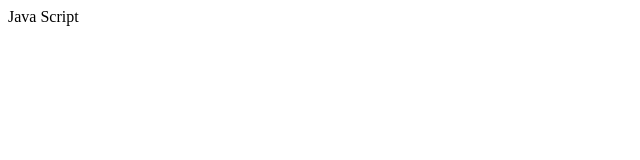
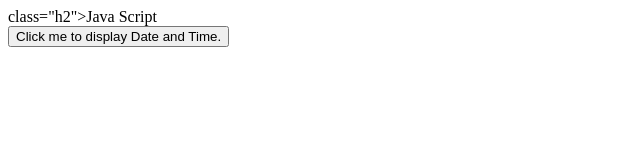
Before and after one commit to juliuscool21/BIT, a plain HTML site: page index.html in a window 1280 px wide. Shown: the whole page, without its empty margins (0-640 px from the left). Drawn offline with Linux system fonts and the light colour scheme.

Commit message:
added code

```diff
--- a/index.html
+++ b/index.html
@@ -3,9 +3,16 @@
 <head>
     <meta charset="UTF-8">
     <meta name="viewport" content="width=device-width, initial-scale=1.0">
-    <title>Document</title>
+    <title>Advanced Java Script</title>
 </head>
 <body>
-    <div class="h2">Java Script</div>
+    <div>
+        <!-- Heading -->
+        class="h2">Java Script
+    </div>
+
+    <button type="button" onclick="document.getElementById('demo').innerHTML = Date()">
+        Click me to display Date and Time.
+    </button>
 </body>
 </html>
```
